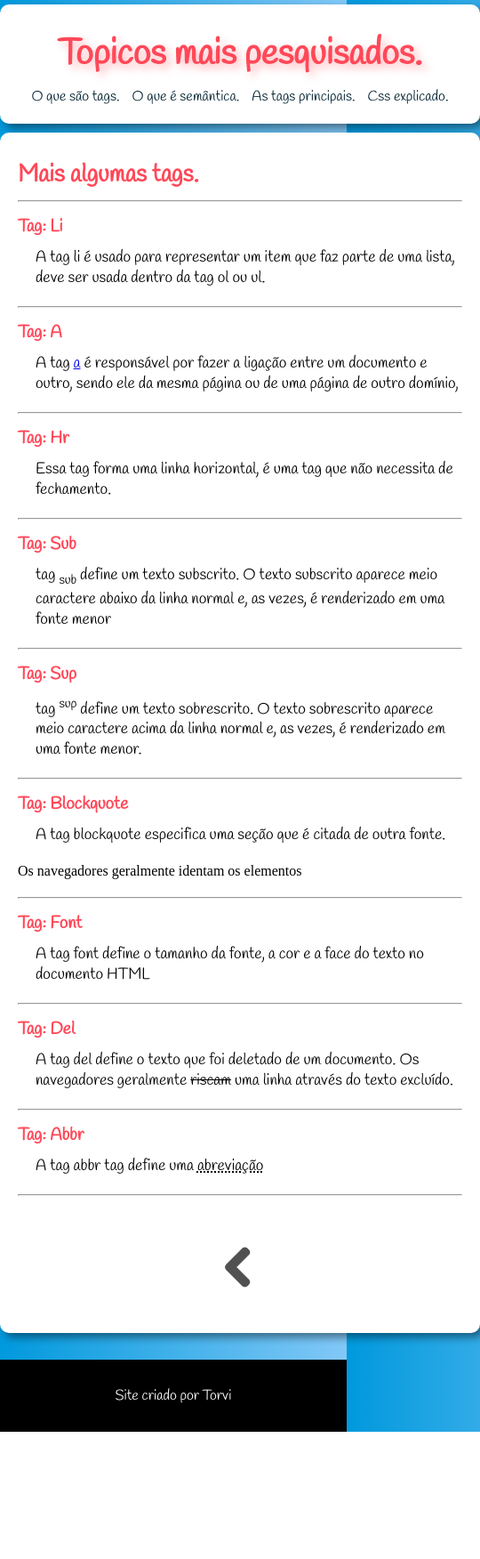
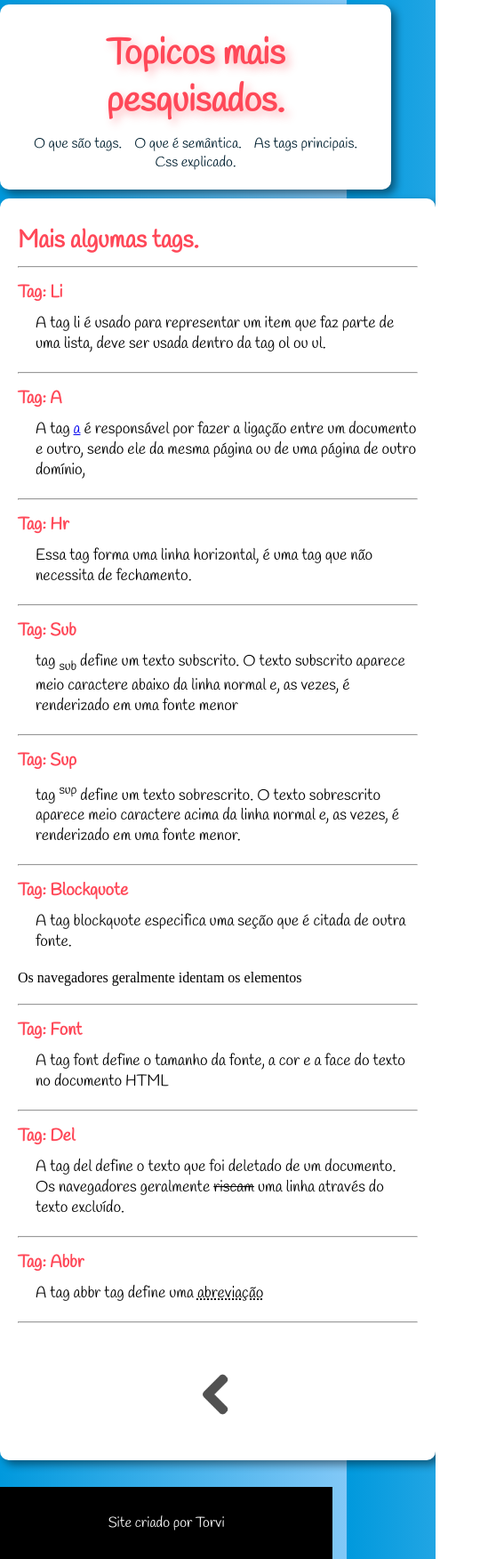
Before and after one commit to Vitorldias/dio_desafio001, a plain HTML site: page index2.html in a window 390 px wide. Shown: the whole page at 89% size, 540 px wide, since content can reach past the window. Before the commit the page ends 1609 px from the top, so only its background shows below. Drawn offline with Linux system fonts and the light colour scheme.

Commit message:
Update style.css

```diff
--- a/src/css/style.css
+++ b/src/css/style.css
@@ -5,6 +5,7 @@
 *{
   margin: 0px;
   padding: 0px;
+
   }
 
   :root{
@@ -24,6 +25,7 @@
 
 body {
   background-image: linear-gradient(to right, var(--cor2), var(--cor4));
+
 }
 
 header {
@@ -34,7 +36,7 @@ padding-top: 5px;
 nav {
   background-color: var(--cor8);
   text-align: center;
-  min-width: 500px;
+  min-width: 400px;
   max-width: 750px;
   margin: auto;
   padding: 20px;
@@ -98,7 +100,7 @@ ol, ul {
 
 main {
   background-color: var(--cor8);
-  min-width: 500px;
+  min-width: 450px;
   max-width: 750px;
   margin: auto;
   padding: 20px;
@@ -127,8 +129,9 @@ footer {
   background-color: black;
   color: var(--cor8);
   text-align: center;
-  margin: auto;
   width: 100vw;
+
+
 
 }
 
@@ -141,3 +144,11 @@ footer > p > a {
   text-decoration: none;
   color: var(--cor8);
 }
+
+@media only screen and (max-width: 500px){
+
+
+  footer{
+    width: 96vw;
+}
+}
```
